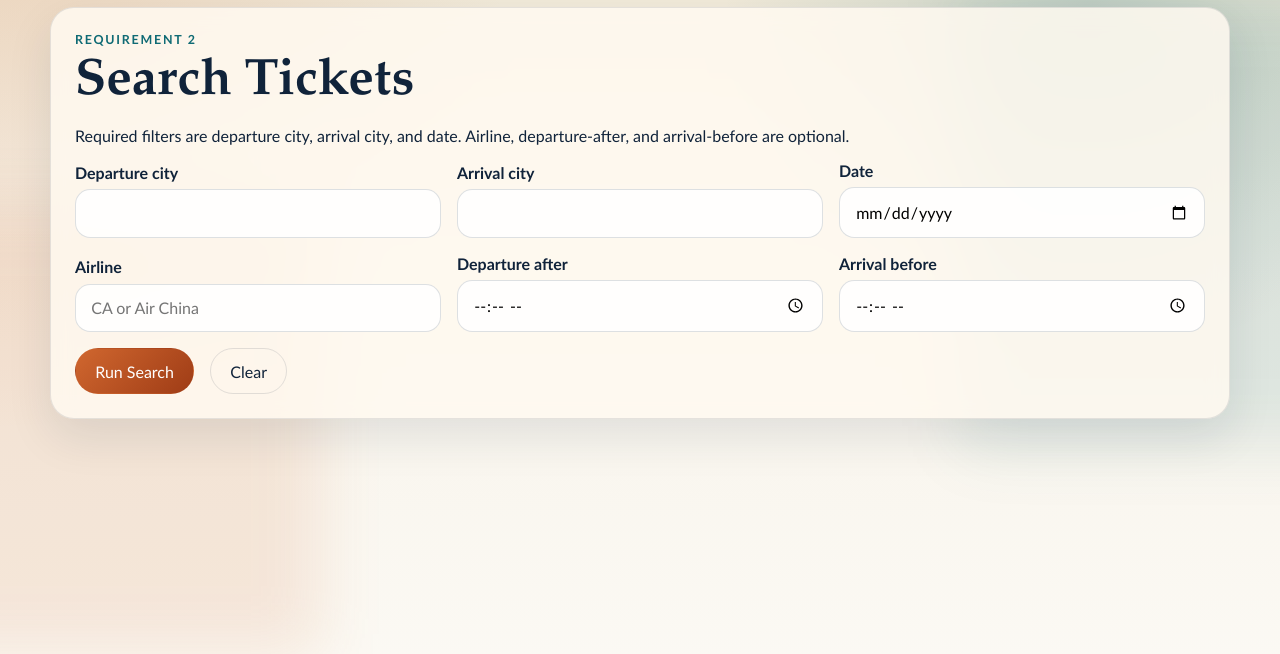
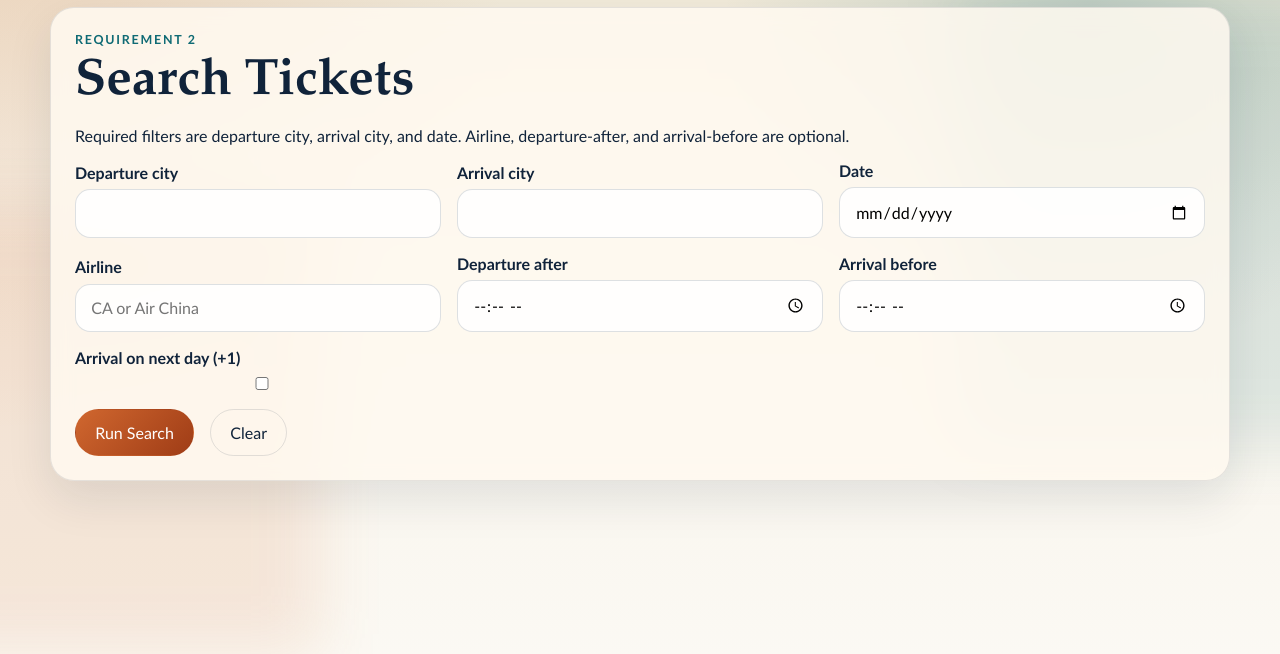
Before and after one commit to cirrusyun/task4-web, a Flask app: page /search in a window 1280 px wide. Shown: the part 81-735 px from the top of the page. Run offline with Flask 3, Linux system fonts and the light colour scheme; data that the repository does not hold is empty; some libraries are stand-ins or nearby versions.

Commit message:
add arrival next day filter

```diff
--- a/app.py
+++ b/app.py
@@ -119,6 +119,7 @@ def create_app() -> Flask:
             "departure_after": request.args.get("departure_after", "").strip(),
             "arrival_before": request.args.get("arrival_before", "").strip(),
         }
+        arrival_next_day = request.args.get("arrival_next_day") == "1"
 
         options = get_search_options()
         results = []
@@ -142,13 +143,14 @@ def create_app() -> Flask:
                 )
             else:
                 try:
-                    results = search_tickets(**filters)
+                    results = search_tickets(**filters, arrival_next_day=arrival_next_day)
                 except ValidationError as exc:
                     flash(str(exc), "error")
 
         return render_template(
             "search.html",
             filters=filters,
+            arrival_next_day=arrival_next_day,
             results=results,
             cities=options["cities"],
             airlines=options["airlines"],
--- a/cli.py
+++ b/cli.py
@@ -93,13 +93,17 @@ def do_search_flights():
     airline         = _prompt("Airline code/name (Enter to skip)", required=False)
     departure_after = _prompt("Departure after HH:MM (Enter to skip)", required=False)
     arrival_before  = _prompt("Arrival before HH:MM (Enter to skip)", required=False)
+    arrival_next_day = False
+    if arrival_before:
+        nd = _prompt("Arrival on next day (+1)? (y/n)", required=False)
+        arrival_next_day = nd.lower() == "y"
 
     print()
     print("  Searching ...")
     try:
         results = search_tickets(
             departure_city, arrival_city, flight_date,
-            airline, departure_after, arrival_before,
+            airline, departure_after, arrival_before, arrival_next_day,
         )
     except ValidationError as e:
         print(f"  [!] Error: {e}")
--- a/db.py
+++ b/db.py
@@ -92,6 +92,7 @@ def search_tickets(
     airline: str = "",
     departure_after: str = "",
     arrival_before: str = "",
+    arrival_next_day: bool = False,
 ):
     _parse_date(flight_date)
     departure_after = departure_after or None
@@ -141,7 +142,7 @@ def search_tickets(
                 OR LOWER(al.airline_name) = LOWER(%s)
               )
           AND (%s IS NULL OR f.departure_time >= %s)
-          AND (%s IS NULL OR (f.arrival_day_offset = 0 AND f.arrival_time <= %s))
+          AND (%s IS NULL OR (f.arrival_day_offset = %s AND f.arrival_time <= %s))
         GROUP BY
             fi.flight_instance_id,
             fi.flight_date,
@@ -176,6 +177,7 @@ def search_tickets(
                 departure_after,
                 departure_after,
                 arrival_before,
+                1 if arrival_next_day else 0,
                 arrival_before,
             ),
         )
--- a/templates/search.html
+++ b/templates/search.html
@@ -41,6 +41,11 @@
             <label>
                 <span>Arrival before</span>
                 <input type="time" name="arrival_before" value="{{ filters.arrival_before }}">
+            </label>
+
+            <label>
+                <span>Arrival on next day (+1)</span>
+                <input type="checkbox" name="arrival_next_day" value="1" {{ 'checked' if arrival_next_day else '' }}>
             </label>
 
             <div class="search-actions">
```
